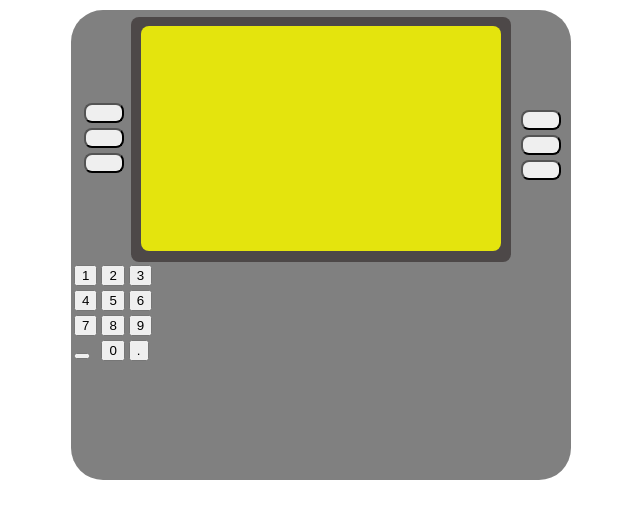
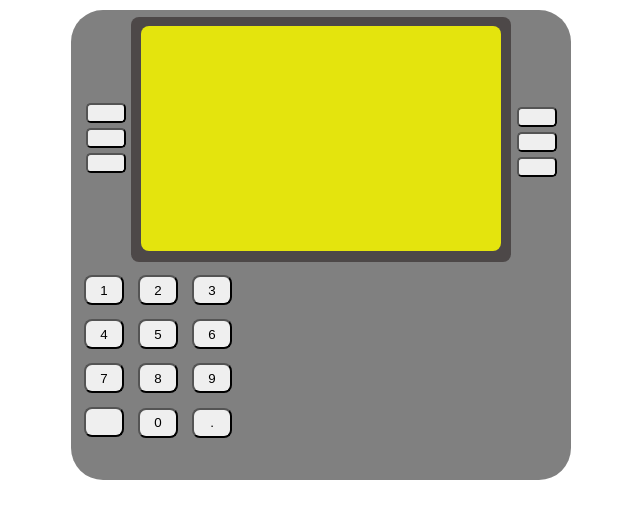
Before and after one commit to Aldair-cloud/casocajero, a plain HTML site: page index.html in a window 1280 px wide. Shown: the whole page, without its empty margins (299-939 px from the left). Drawn offline with Linux system fonts and the light colour scheme.

Commit message:
casocajero

```diff
--- a/css/estilos.css
+++ b/css/estilos.css
@@ -13,8 +13,9 @@ body{
 .arrow1{
     width: 40px;
     height: 20px;
-    border-radius: 0.5rem;
-    margin-left: 10px;
+    border-radius: 0.3rem;
+    margin-left: 12px;
+    border-color: black;
 }
 .cuadromed{
     width: 380px;
@@ -37,7 +38,15 @@ body{
 .arrow2{
     width: 40px;
     height: 20px;
+    border-radius: 0.3rem;
+    margin-left: 3px;
+    border-color: black;
+}
+.botonnum{
+    width: 40px;
+    height: 30px;
     border-radius: 0.5rem;
-    margin-left: 7px;
-
+    margin-left: 10px;
+    margin-top: 10px;
+    border-color: black;
 }
--- a/index.html
+++ b/index.html
@@ -8,7 +8,7 @@
 </head>
 <body>
     <div class="cuadrog"><br><br><br><br><br>
-        <table >
+        <table>
             <tr>
                 <td>
                    <button class="arrow1"></button>
@@ -30,7 +30,7 @@
 
             </div>
         </div>
-        <table style="margin-top: -70px;">
+        <table style="margin-top: -73px;">
             <tr>
                 <td>
                     <button class="arrow2"></button>
```
